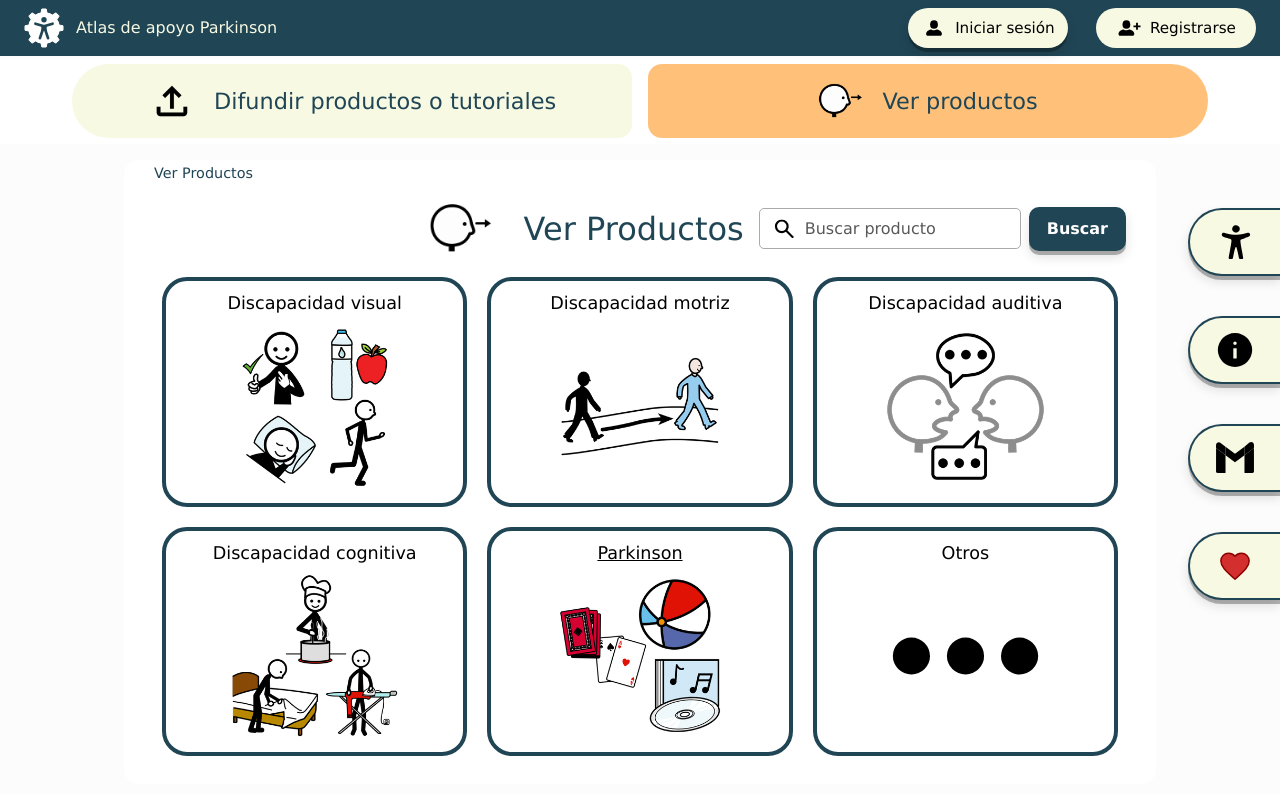
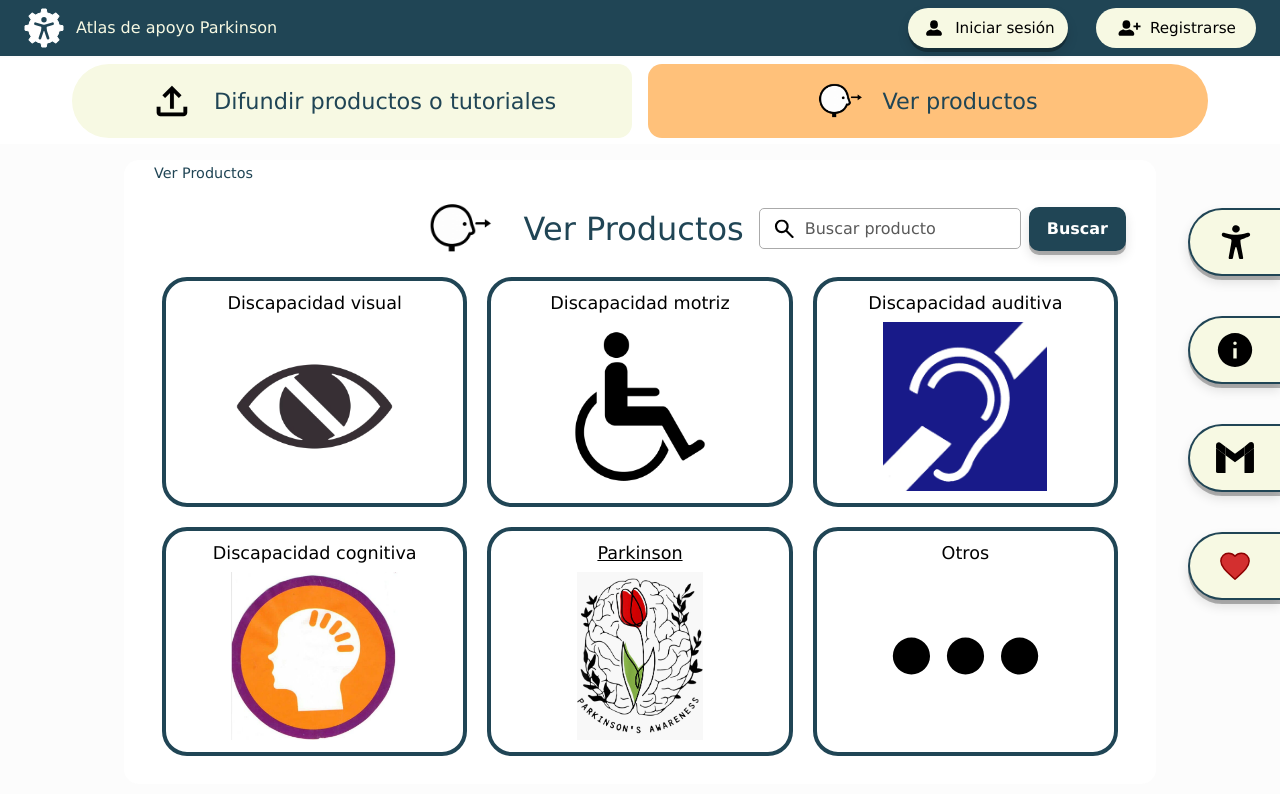
Before and after one commit to anonimo-cell/atlas_apoyo, a plain HTML site: page index.html in a window 1280 px wide. Drawn offline with nearby package versions, Linux system fonts and the light colour scheme.

Commit message:
cambio iconos

```diff
--- a/index.html
+++ b/index.html
@@ -132,23 +132,23 @@
             <div class="grid-capsulas">
               <div class="btn-cate enlace-pendiente" title="Enlace pendiente" aria-label="Discapacidad visual, enlace pendiente">
                 <span class="btn-cate-txt">Discapacidad visual</span>
-                <img src="svg/cate/auto/auto.png" class="cap-icon-cate" alt="">
+                <img src="svg_discapacidad/visual.webp" class="cap-icon-cate" alt="">
               </div>
               <div class="btn-cate enlace-pendiente" title="Enlace pendiente" aria-label="Discapacidad motriz, enlace pendiente">
                 <span class="btn-cate-txt">Discapacidad motriz</span>
-                <img src="svg/cate/movilidad/mover.png" class="cap-icon-cate" alt="">
+                <img src="svg_discapacidad/motriz.png" class="cap-icon-cate" alt="">
               </div>
               <div class="btn-cate enlace-pendiente" title="Enlace pendiente" aria-label="Discapacidad auditiva, enlace pendiente">
                 <span class="btn-cate-txt">Discapacidad auditiva</span>
-                <img src="svg/cate/comunica/comunicación.png" class="cap-icon-cate" alt="">
+                <img src="svg_discapacidad/auditiva.png" class="cap-icon-cate" alt="">
               </div>
               <div class="btn-cate enlace-pendiente" title="Enlace pendiente" aria-label="Discapacidad cognitiva, enlace pendiente">
                 <span class="btn-cate-txt">Discapacidad cognitiva</span>
-                <img src="svg/cate/tareas/tareas.png" class="cap-icon-cate" alt="">
+                <img src="svg_discapacidad/cognitiva.jpg" class="cap-icon-cate" alt="">
               </div>
               <a class="btn-cate" href="https://anonimo-cell.github.io/atlas_apoyo_parkinson/">
                 <span class="btn-cate-txt">Parkinson</span>
-                <img src="svg/cate/ocio/ocio.png" class="cap-icon-cate" alt="">
+                <img src="svg_discapacidad/parkinson.jpg" class="cap-icon-cate" alt="">
               </a>
               <div class="btn-cate enlace-pendiente" title="Enlace pendiente" aria-label="Otros, enlace pendiente">
                 <span class="btn-cate-txt">Otros</span>
```
Also changed, not shown: svg_discapacidad/auditiva.png (added), svg_discapacidad/cognitiva.jpg (added), svg_discapacidad/motriz.png (added), svg_discapacidad/parkinson.jpg (added), svg_discapacidad/visual.webp (added).
